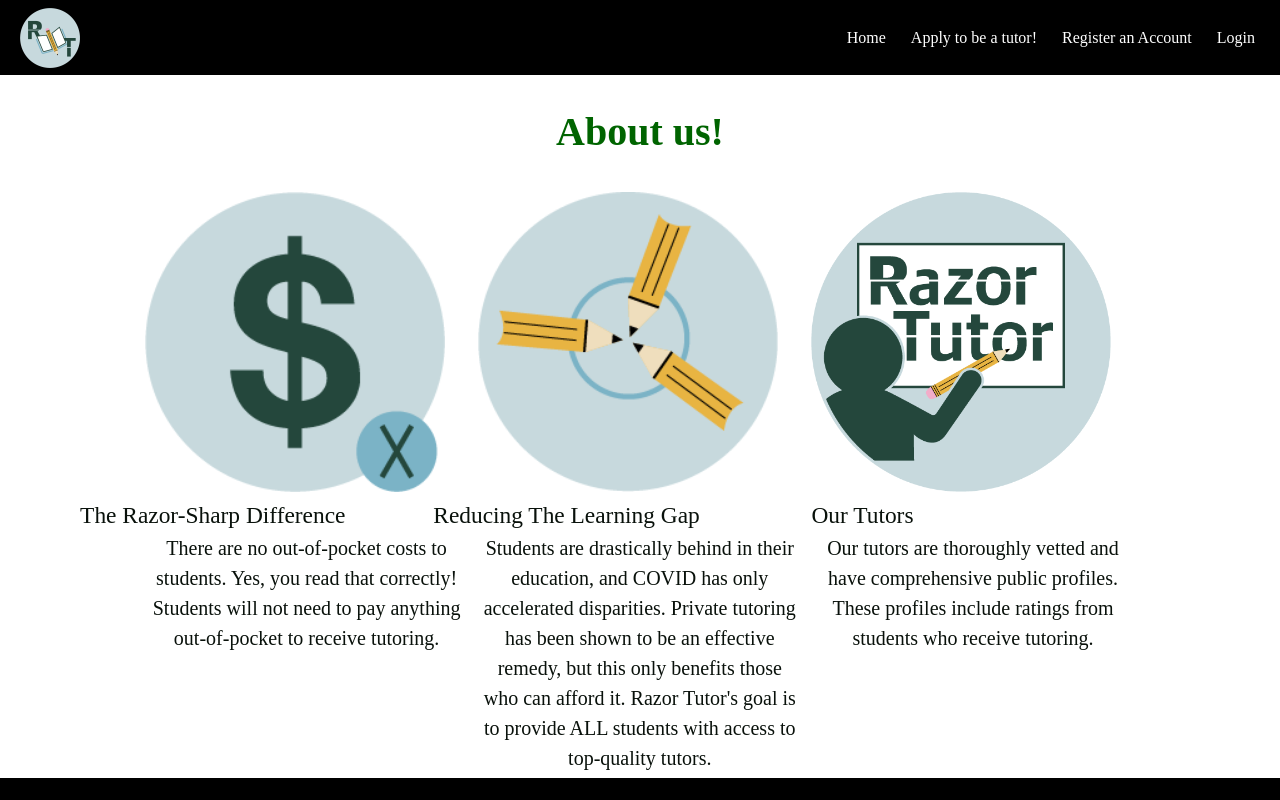
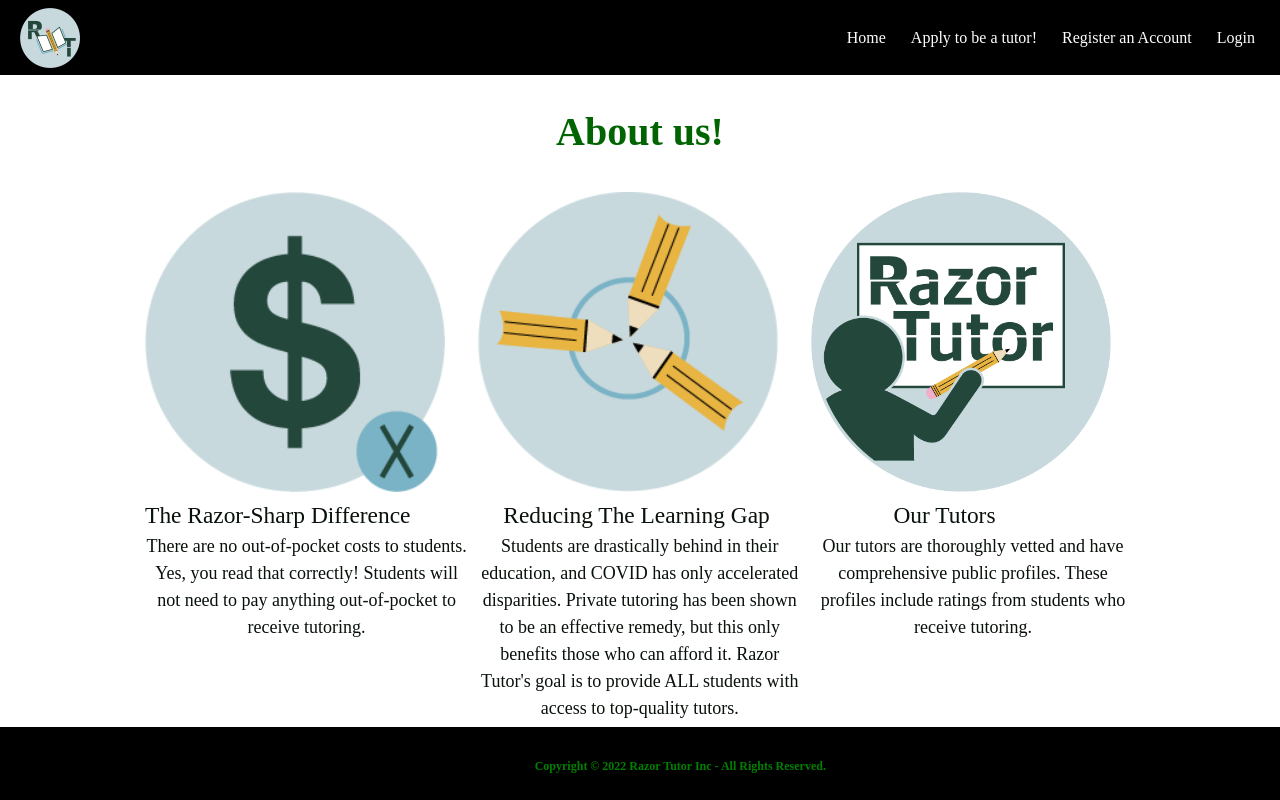
Before and after one commit to MElkhouri/tutorwebapp, a React (Create React App) app in the folder client/: page /about in a window 1280 px wide. Shown: the top 800 px of the page. Built offline with nearby package versions, Linux system fonts and the light colour scheme.

Commit message:
about css fix

```diff
--- a/client/src/pages/About.js
+++ b/client/src/pages/About.js
@@ -1,4 +1,4 @@
-import React, { useState } from 'react'
+import React from 'react'
 import Navbar from '../components/Navbar'
 import Logo3 from '../assets/PNG/Asset 29@300x.png'
 import Logo1 from '../assets/PNG/Asset 30@300x.png'
@@ -11,25 +11,32 @@
     <div className=''>
        <Navbar state = {false}/>
        <h1>About us!</h1>
+
        <div className='container'>
           <div className='about_row'>
                <div className='about_column'>
-               <img className="about_img1" src={Logo1} height={300} width={300} />
+               <img className="about_img1" alt="1" src={Logo1} height={300} width={300} />
+
                     <txt1>The Razor-Sharp Difference</txt1>
                     <txt11>There are no out-of-pocket costs to students. Yes, you read that correctly! Students will not need to pay anything out-of-pocket to receive tutoring.</txt11>
+
                </div>
 
 
           <div className='about_column'>
-               <img className="about_img2" src={Logo2} height={300} width={300} />
-               <txt2>Reducing The Learning Gap</txt2>
-               <txt21>Students are drastically behind in their education, and COVID has only accelerated disparities. Private tutoring has been shown to be an effective remedy, but this only benefits those who can afford it. Razor Tutor's goal is to provide ALL students with access to top-quality tutors. </txt21>
+               <img className="about_img2" src={Logo2} alt="2" height={300} width={300} />
+
+                    <txt2>Reducing The Learning Gap</txt2>
+                    <txt21>Students are drastically behind in their education, and COVID has only accelerated disparities. Private tutoring has been shown to be an effective remedy, but this only benefits those who can afford it. Razor Tutor's goal is to provide ALL students with access to top-quality tutors. </txt21>
+
           </div>
 
           <div className='about_column'>
-               <img className="about_img3" src={Logo3} height={300} width={300} />
-               <txt3>Our Tutors</txt3>
-               <txt31>Our tutors are thoroughly vetted and have comprehensive public profiles. These profiles include ratings from students who receive tutoring.</txt31>
+               <img className="about_img3" src={Logo3} height={300} alt="3" width={300} />
+
+                    <txt3>Our Tutors</txt3>
+                    <txt31>Our tutors are thoroughly vetted and have comprehensive public profiles. These profiles include ratings from students who receive tutoring.</txt31>
+
           </div>
        </div>
        </div>
--- a/client/src/styles/App.css
+++ b/client/src/styles/App.css
@@ -20,6 +20,8 @@
 body {
   font-family: "Open Sans", "Helvetica Neue", "Helvetica", "Arial", sans-serif;
   font-size: 1em;
+  display: flex;
+  justify-content: center;
   font-weight: 300;
   line-height: 1.5;
   color: var(--text-color);
@@ -200,12 +202,12 @@
   font-size: 23.4px;
   color: #09110b;
   display: inline-block;
-  margin-left: -65px;
+
 }
 .about_column txt11{
   font-family: 'sans-serif';
   width:fit-content;
-  font-size: 20px;
+  font-size: 18px;
   color: #09110b;
   display: block;
   text-align: center;
@@ -213,16 +215,16 @@
 }
 .about_column txt2{
   font-family: 'sans-serif', cursive;
-  width:fit-content;
+  width:max-content;
   font-size: 23.4px;
   color: #09110b;
   display: inline-block;
-  margin-left: -45px;
+  margin-left: 25px;
 }
 .about_column txt21{
   font-family: 'sans-serif';
   width:fit-content;
-  font-size: 20px;
+  font-size: 18px;
   color: #09110b;
   display: block;
   text-align: center;
@@ -233,18 +235,22 @@
   width:fit-content;
   font-size: 23.4px;
   color: #09110b;
-  display: block;
+  display: inline-block;
+  text-align: right;
+  margin-left: 82px;
 
 }
 .about_column txt31{
   font-family: 'sans-serif';
   width:fit-content;
-  font-size: 20px;
+  font-size: 18px;
   color: #09110b;
   display: block;
   text-align: center;
 
 }
+
+
 
 
 .navbar {
```
